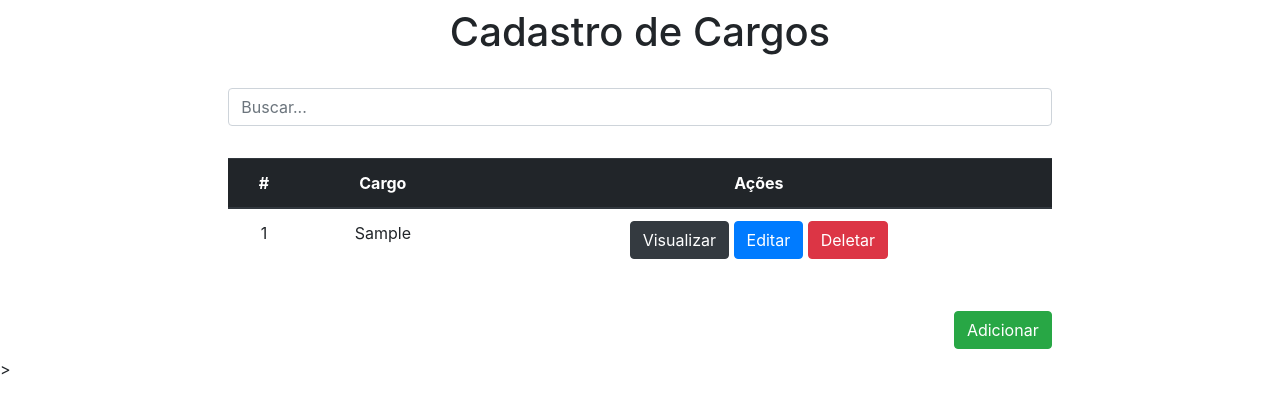
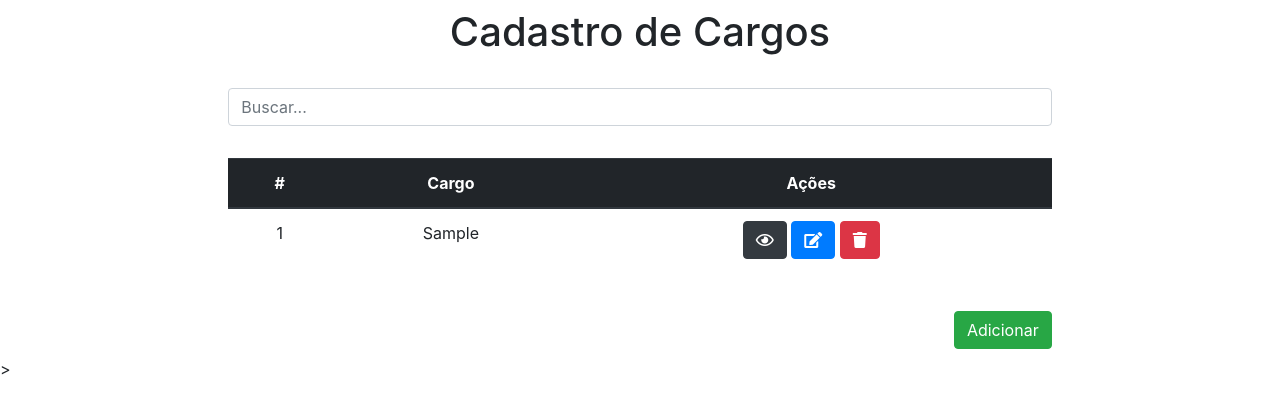
Before and after one commit to LucasHollas/CRUD_Django, a Django app: page / in a window 1280 px wide. Shown: the top 414 px of the page. Run offline with Django 3.2, Linux system fonts and the light colour scheme; tables that the repository leaves empty hold one stand-in row (values such as "Sample post"); some libraries are stand-ins or nearby versions.

Commit message:
icons update

```diff
--- a/app/templates/index.html
+++ b/app/templates/index.html
@@ -7,6 +7,7 @@
     <meta name="viewport" content="width=device-width, initial-scale=1.0">
     <link rel="stylesheet" href="https://maxcdn.bootstrapcdn.com/bootstrap/4.0.0/css/bootstrap.min.css"
         integrity="sha384-Gn5384xqQ1aoWXA+058RXPxPg6fy4IWvTNh0E263XmFcJlSAwiGgFAW/dAiS6JXm" crossorigin="anonymous">
+    <link rel="stylesheet" href="https://use.fontawesome.com/releases/v5.7.2/css/all.css" integrity="sha384-fnmOCqbTlWIlj8LyTjo7mOUStjsKC4pOpQbqyi7RrhN7udi9RwhKkMHpvLbHG9Sr" crossorigin="anonymous">
     <title>Crud Python</title>
 </head>
 
@@ -39,9 +40,9 @@
                     <td>{{dbs.id}}</td>
                     <td>{{dbs.cargo}}</td>
                     <td>
-                        <a href="/view/{{dbs.id}}/" class="btn btn-dark">Visualizar</a>
-                        <a href="/edit/{{dbs.id}}/" class="btn btn-primary">Editar</a>
-                        <a href="/delete/{{dbs.id}}/" class="btn btn-danger btnDel">Deletar</a>
+                        <a href="/view/{{dbs.id}}/" class="btn btn-dark"><i class="far fa-eye"></i></a>
+                        <a href="/edit/{{dbs.id}}/" class="btn btn-primary"><i class="fas fa-edit"></i></a>
+                        <a href="/delete/{{dbs.id}}/" class="btn btn-danger btnDel"><i class="fas fa-trash"></i></a>
                     </td>
                 </tr>
                 {% endfor %}
```
